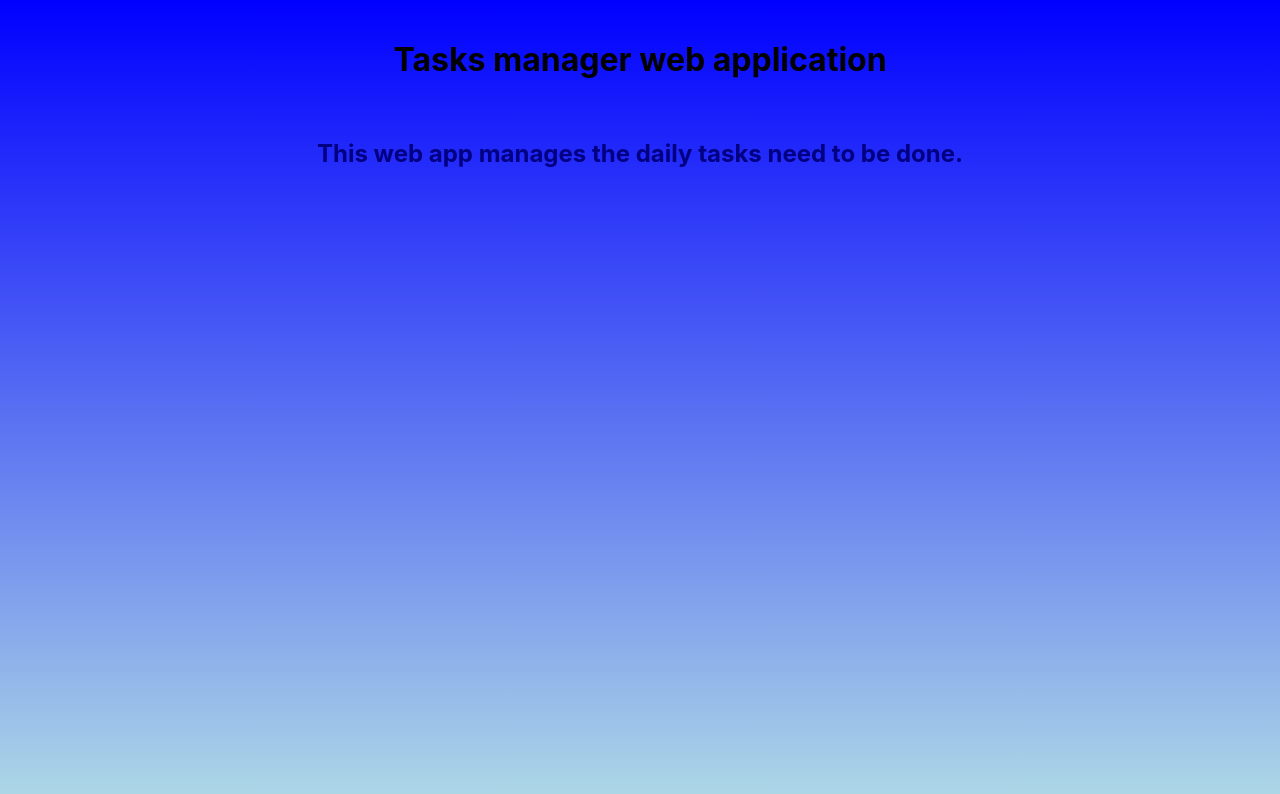
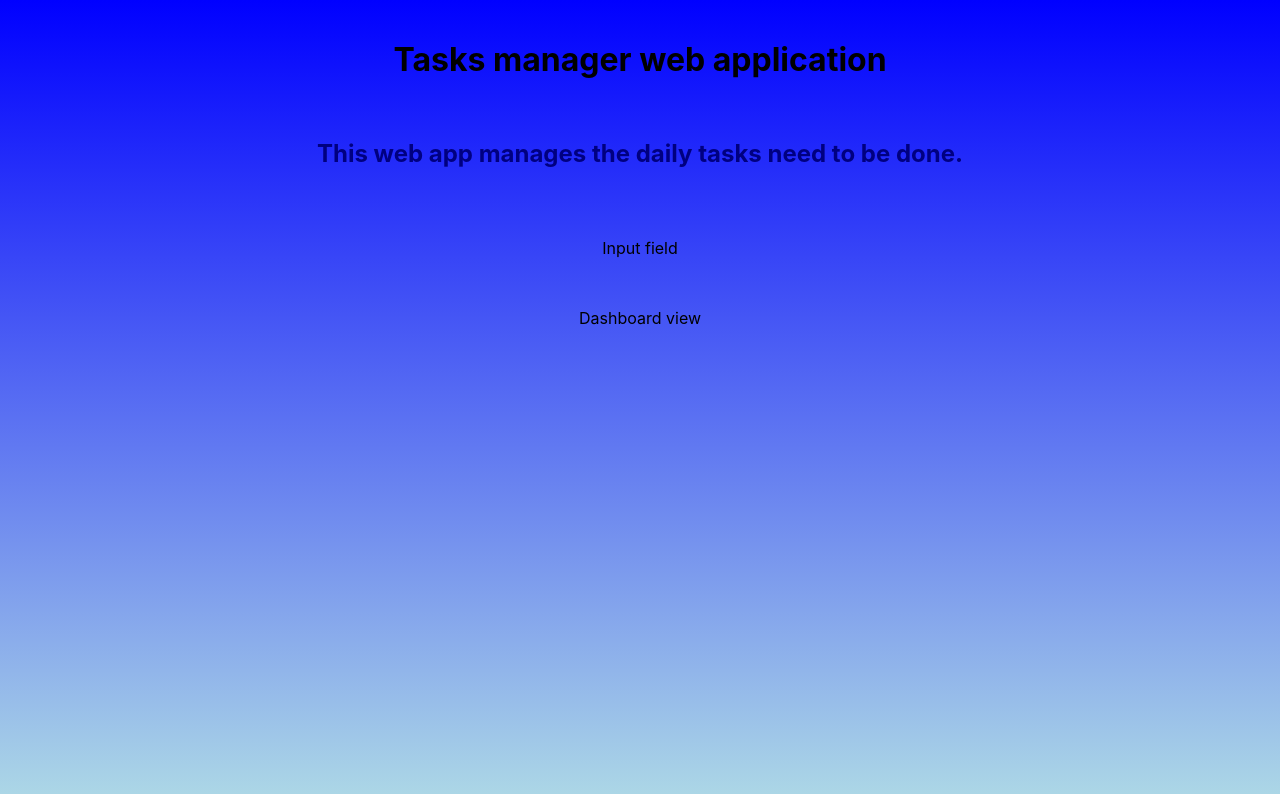
Before and after one commit to apolo1805/todo-app, a React (Create React App) app: page / in a window 1280 px wide. Shown: the top 794 px of the page. Built offline with nearby package versions, Linux system fonts and the light colour scheme.

Commit message:
App skeleton

```diff
--- a/src/App.js
+++ b/src/App.js
@@ -1,5 +1,7 @@
 
 import './App.css';
+import Input from './components/Input/Input';
+import Dashboard from './components/Dashboard/Dashboard';
 
 function App() {
   return (
@@ -8,6 +10,11 @@ function App() {
        <h1>Tasks manager web application</h1>
        <h2>This web app manages the daily tasks need to be done.</h2>
       </header>
+
+      <main>
+        <Input />
+        <Dashboard />
+      </main>
     </div>
   );
 }
--- /dev/null
+++ b/src/components/Dashboard/Dashboard.css
@@ -0,0 +1,4 @@
+
+.c-dashboard {
+    text-align: center;
+}
--- /dev/null
+++ b/src/components/Dashboard/Dashboard.js
@@ -0,0 +1,13 @@
+
+import React from 'react';
+import './Dashboard.css';
+
+function Dashboard(props) {
+    return (
+        <div className="c-dashboard">
+            Dashboard view
+        </div>
+    );
+}
+
+export default Dashboard;
--- /dev/null
+++ b/src/components/Input/Input.css
@@ -0,0 +1,5 @@
+
+.c-input {
+    text-align: center;
+    padding: 50px 0;
+}
--- /dev/null
+++ b/src/components/Input/Input.js
@@ -0,0 +1,13 @@
+
+import React from 'react';
+import './Input.css';
+
+function Input(props) {
+    return (
+        <div className="c-input">
+            Input field
+        </div>
+    );
+}
+
+export default Input;
```
